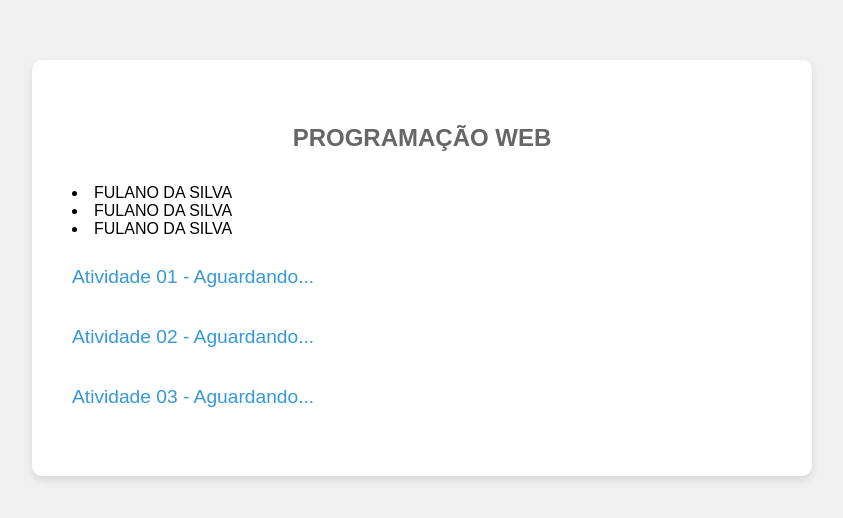
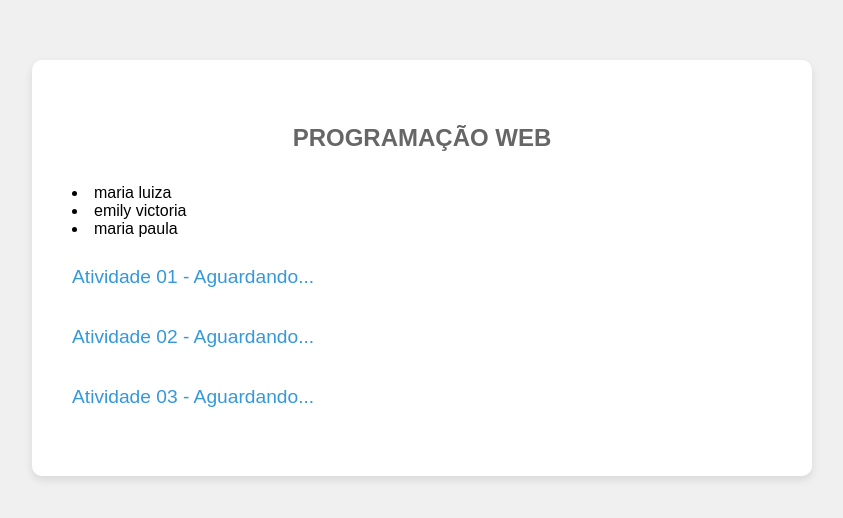
Before and after one commit to Lui494/pweb, a plain HTML site: page index.html in a window 1280 px wide. Shown: the part 132-650 px from the top of the page, without its empty margins (218-1061 px from the left). Drawn offline with Linux system fonts and the light colour scheme.

Commit message:
Update index.html

```diff
--- a/index.html
+++ b/index.html
@@ -67,9 +67,9 @@
     <div class="container">
    		<h3>PROGRAMAÇÃO WEB</h3>
 
-		<li>FULANO DA SILVA</li>
-		<li>FULANO DA SILVA</li>
-		<li>FULANO DA SILVA</li>
+		<li>maria luiza </li>
+		<li>emily victoria</li>
+		<li>maria paula</li>
 
 		<br>
 
```
